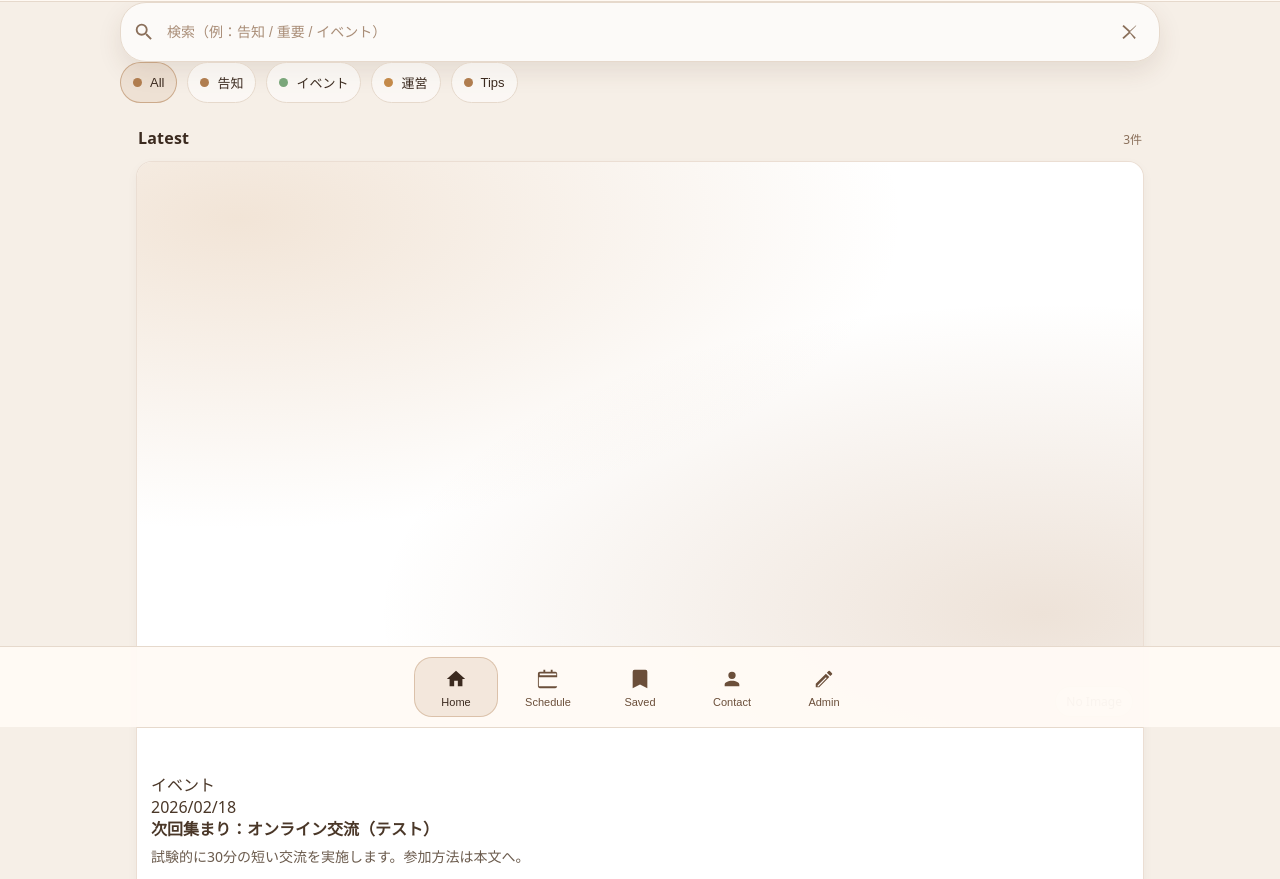
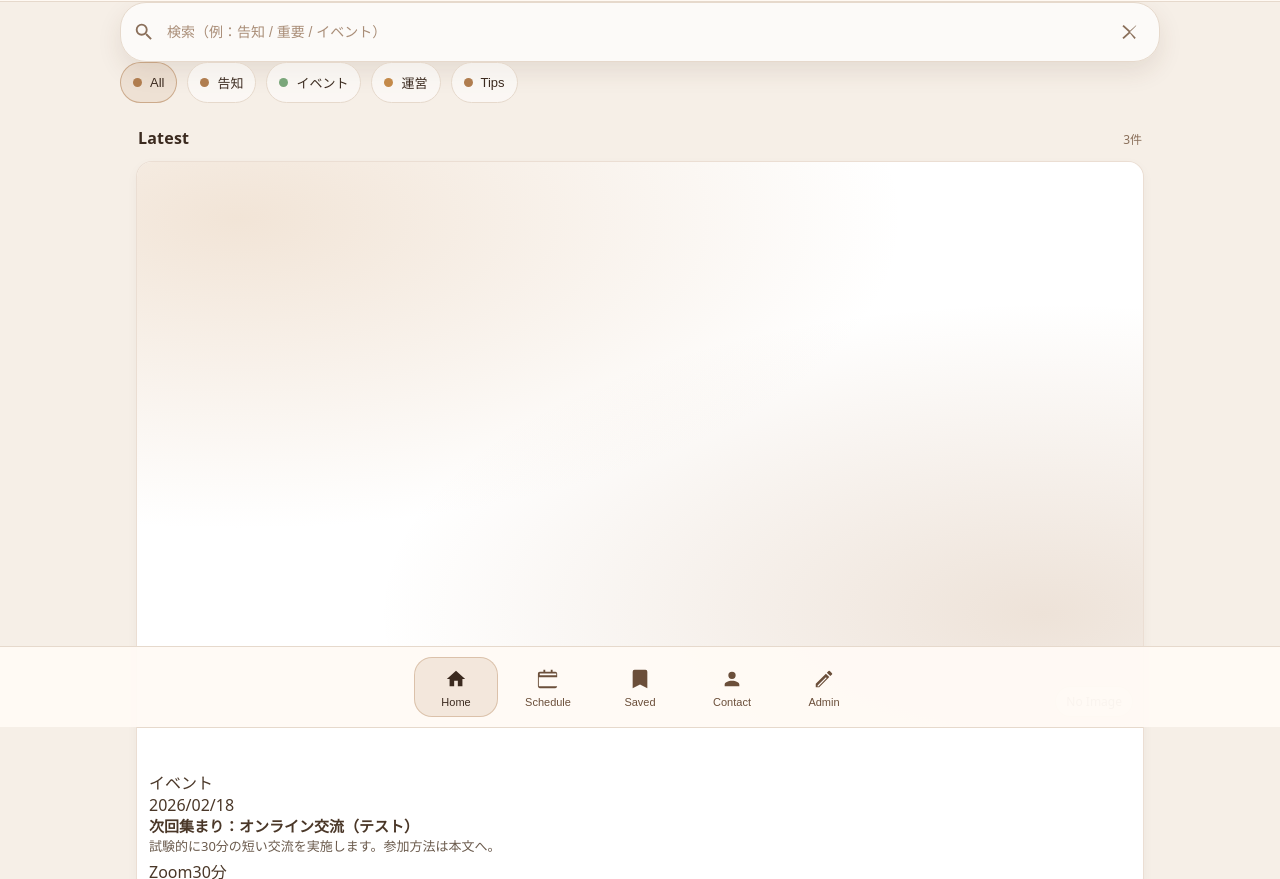
Before and after one commit to araragi0040-jpg/community-news-pwa, a plain HTML site: page demo/index.html in a window 1280 px wide. Shown: the part 73-952 px from the top of the page. Drawn offline with Linux system fonts and the light colour scheme; no server answers.

Commit message:
Update styles.css

```diff
--- a/demo/styles.css
+++ b/demo/styles.css
@@ -219,10 +219,10 @@
 
 /* タイトル表示制御（1行固定） */
 .card__title{
-  font-size: 16px;
+  font-size: 15px;
   font-weight: 700;
   line-height: 1.4;
-  margin: 0 0 6px;
+  margin: 2 0 4px;
 
   display: -webkit-box;
   -webkit-line-clamp: 1;
@@ -232,10 +232,10 @@
 
 /* 本文表示制御（2行固定） */
 .card__desc{
-  font-size: 14px;
-  line-height: 1.5;
+  font-size: 13px;
+  line-height: 1.4;
   color: #6b5b4d;
-  margin: 0 0 8px;
+  margin: 0 0 4px;
 
   display: -webkit-box;
   -webkit-line-clamp: 2;
@@ -252,7 +252,7 @@
 
 /* 記事内の余白調整 */
 .card__content{
-  padding: 12px 14px;
+  padding: 10px 12px;
 }
 
 /* 画像が無い記事用のテンプレ（ダミー） */
```
